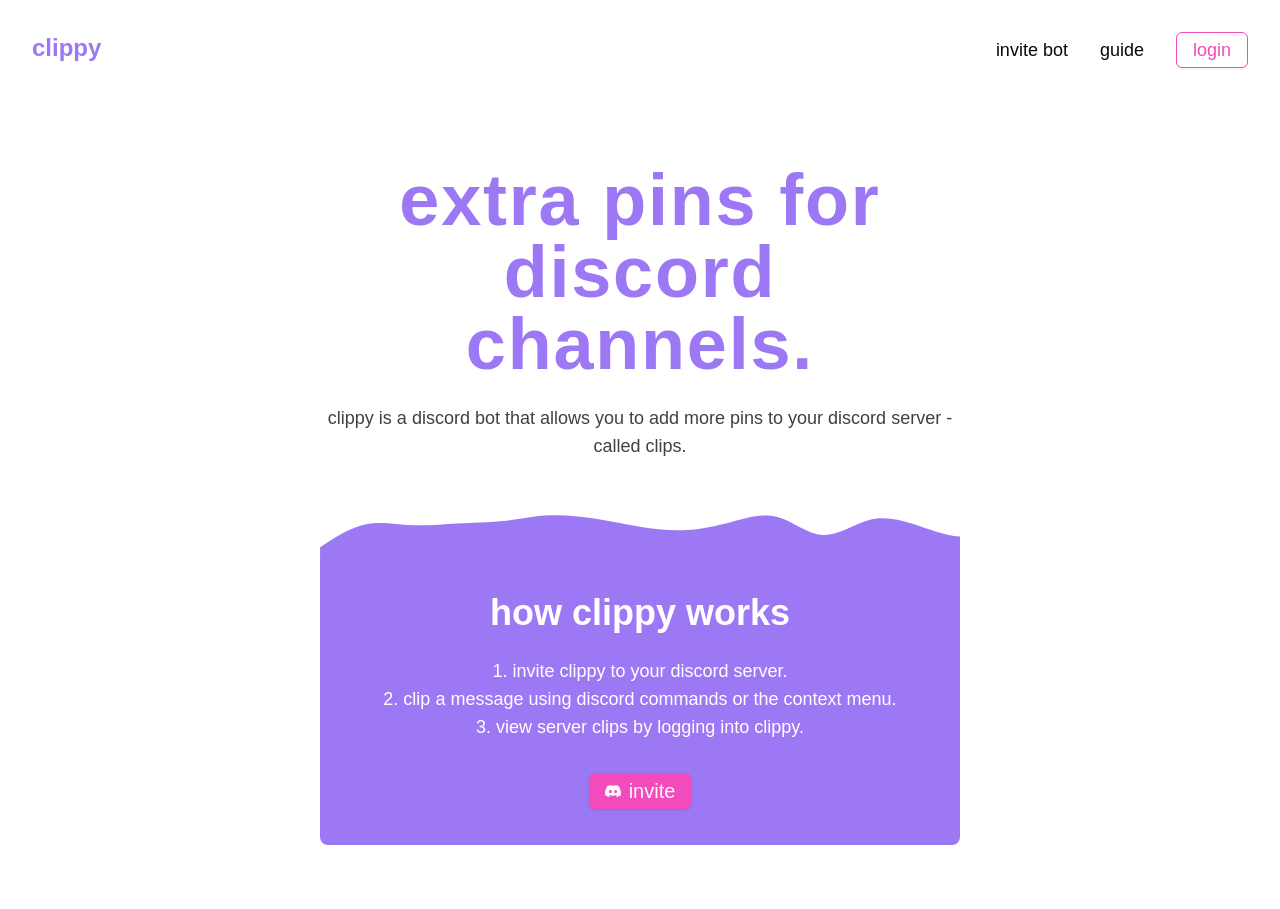
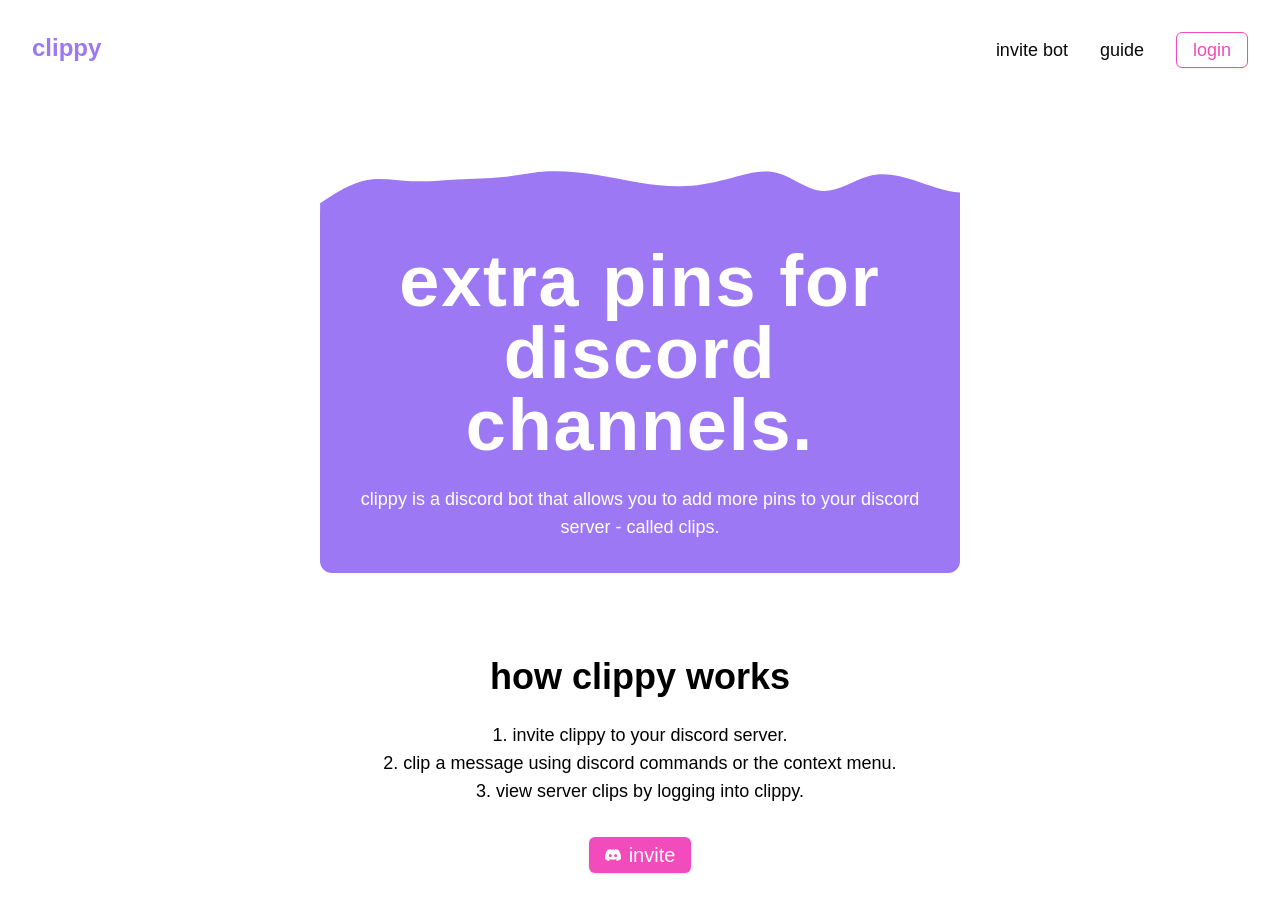
Before and after one commit to parisosuch-dev/clippy, a Next.js app: page / in a window 1280 px wide. Before the commit the page ends 845 px from the top, so only its background shows below. Built offline with nearby package versions, Linux system fonts and the light colour scheme; no server answers.

Commit message:
redo landing page

```diff
--- a/app/page.tsx
+++ b/app/page.tsx
@@ -8,22 +8,22 @@
 export default function Home() {
   return (
     <div className="flex flex-col items-center justify-center w-full">
-      <div className="w-full flex-1 pt-16 flex flex-col items-center justify-center">
-        <div className="w-1/2 text-center">
-          <h1 className="text-clippy-primary font-black text-7xl tracking-wide">
+      <div className="w-1/2 pt-16 flex flex-col items-center justify-center">
+        <Image src={wave} alt="purple wave" className="w-full" />
+        <div className="bg-clippy-primary text-center text-white p-8 rounded-b-xl">
+          <h1 className="font-black text-7xl tracking-wide">
             extra pins for discord channels.
           </h1>
-          <p className="text-lg text-black/75 mt-6">
+          <p className="text-lg text-white mt-6">
             clippy is a discord bot that allows you to add more pins to your
             discord server - called clips.
           </p>
         </div>
       </div>
       <div className="w-1/2 pt-12">
-        <Image src={wave} alt="purple wave" className="w-full" />
-        <div className="h-72 bg-clippy-primary w-full rounded-b-lg flex flex-col items-center justify-center">
-          <h2 className="text-white text-4xl font-bold">how clippy works</h2>
-          <ol className="text-white mt-6 text-lg text-center">
+        <div className="h-72 w-full rounded-b-lg flex flex-col items-center justify-center">
+          <h2 className="text-black text-4xl font-bold">how clippy works</h2>
+          <ol className="text-black mt-6 text-lg text-center">
             <li>1. invite clippy to your discord server.</li>
             <li>
               2. clip a message using discord commands or the context menu.
```
